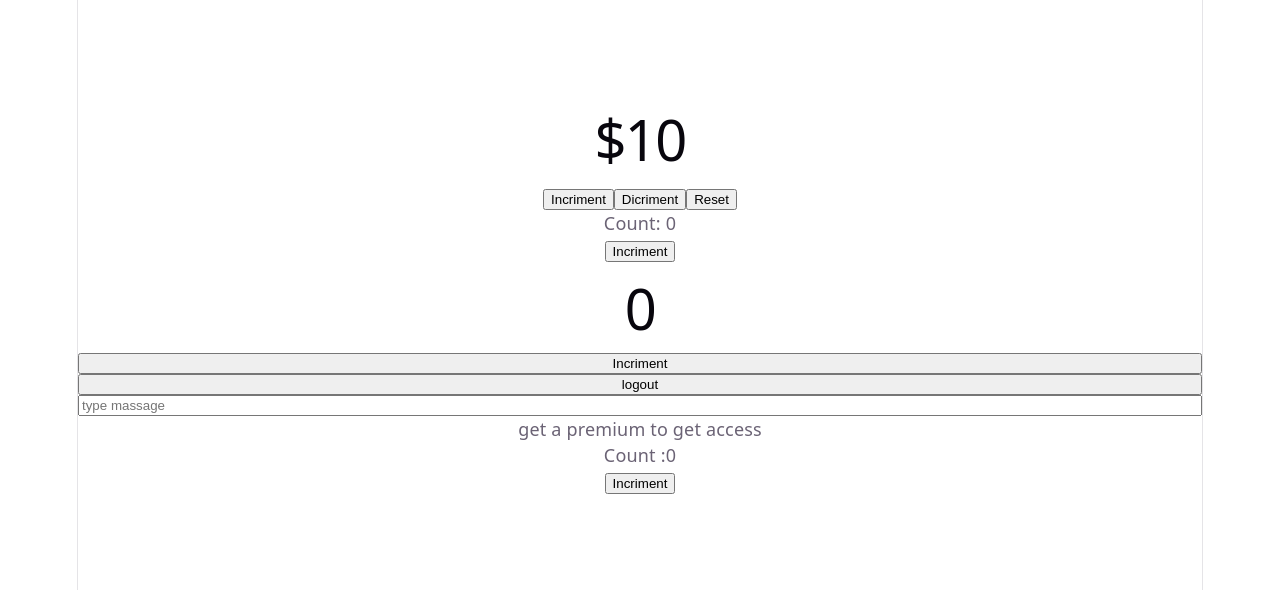
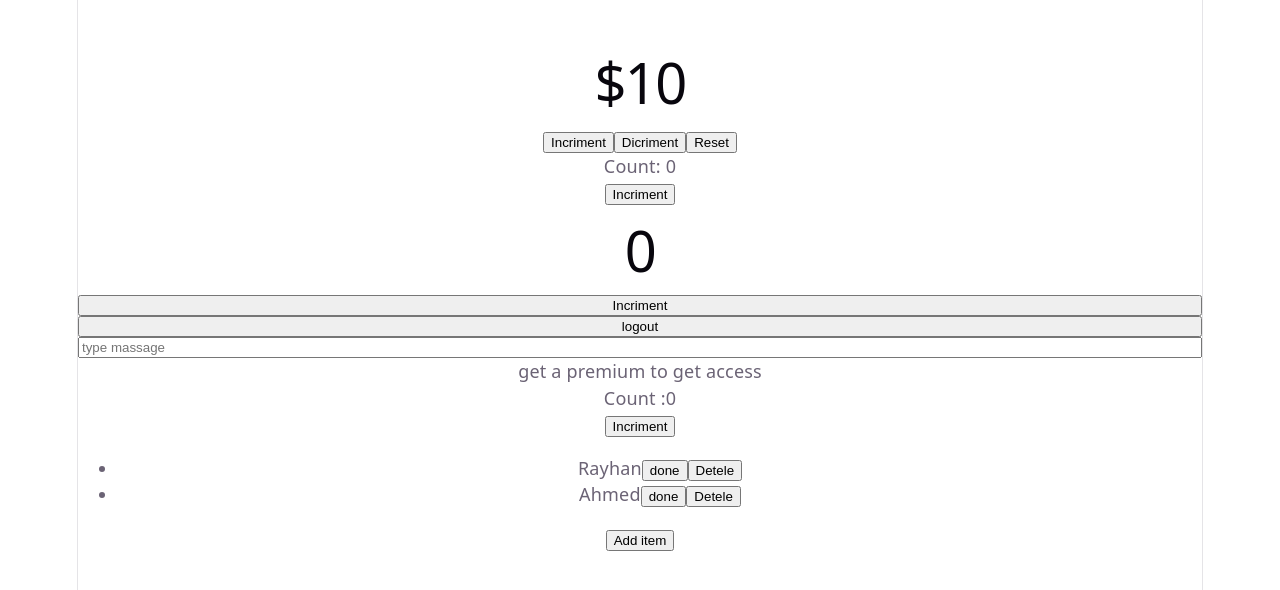
Before and after one commit to rayhan123-ahmed/React, a React (Vite) app in the folder state-demo/: page / in a window 1280 px wide. Shown: the part 106-696 px from the top of the page. Built offline with nearby package versions, Linux system fonts and the light colour scheme.

Commit message:
Refactor TodoList component: update item text

```diff
--- a/state-demo/src/App.jsx
+++ b/state-demo/src/App.jsx
@@ -2,7 +2,6 @@ import "./App.css";
 import { PrevStateCounter } from "./PrevStateCounter";
 import { BachingCounter } from "./BatchingCounter";
 import { UserProfile } from "./UseProfile";
-import { TodoList } from "./TodoList";
 import { ShoppingCart } from "./ProductCart";
 import { CounterWithReducer } from "./CounterWithReducer";
 import { ShoppingCartWithreducer } from "./ShoppingCartWithreducer";
@@ -12,6 +11,7 @@ import { Counter } from "./Count";
 import {LoginCard} from './LoginCard'
 import { Dashboard } from "./UseDashBoard";
 import {SimpleCounter} from './SimpleCounter'
+import { TodoList } from "./TodoList";
 
 function App() {
   return (
@@ -22,12 +22,12 @@ function App() {
       <LoginCard />
       <Dashboard/>
       <SimpleCounter/>
+      <TodoList/>
 
       {/* <CounterWithInit /> *
       <ShoppingCartWithreducer />
      <CounterWithReducer />
       <ShoppingCart />
-      <TodoList />
       <UserProfile />
       <SimpleCounter />
       <Count />
--- a/state-demo/src/TodoList.jsx
+++ b/state-demo/src/TodoList.jsx
@@ -5,50 +5,52 @@ export const TodoList = () => {
     { id: 1, text: "Rayhan", done: false },
     { id: 2, text: "Ahmed", done: false },
   ]);
-  console.log("Rederin with itesm:", items);
 
-  const AddItem = () => {
-    const NewItem = {
+  console.log("deploy product", items);
+
+  const addItem = () => {
+    const newItem = {
       id: Date.now(),
-      text: "Deploy the name",
+      text: "Deploy production",
       done: false,
     };
-    setItems([...items, NewItem]);
+    setItems([...items, newItem]);
   };
 
   const removeItem = (id) => {
     setItems(items.filter((item) => item.id !== id));
   };
 
-  const toggleDone = (id) => {
-    setItems(
-      items.map((item) => {
-        if (item.id === id) {
-          return { ...item, done: !item.done };
+  const toggleBtn = (id) => {
+    setItems(items.map((item)=> {
+       if (item.id === id){
+          return {...item, done : !item.done}
        }
-        return item;
-      }),
-    );
+       return item
+    }))
   };
+
 
   return (
     <div>
       <ul>
-        {items.map((item) => (
+        {items.map((item) => {
+          return (
             <li key={item.id}>
               <span
                 style={{ textDecoration: item.done ? "line-through" : "none" }}
               >
                 {item.text}
               </span>
-            <button onClick={() => toggleDone(item.id)}>
-              {item.done ? "Done" : "undo"}
+              <button onClick={() => toggleBtn(item.id)}>
+                {item.done ? "undo" : "done"}
               </button>
-            <button onClick={() => removeItem(item.id)}>Delete</button>
+              <button onClick={() => removeItem(item.id)}>Detele</button>
             </li>
-        ))}
+          );
+        })}
       </ul>
-      <button onClick={AddItem}>Add item</button>
+      <button onClick={addItem}>Add item</button>
     </div>
   );
 };
```
Lines whose indentation alone changed are shown as unchanged.
